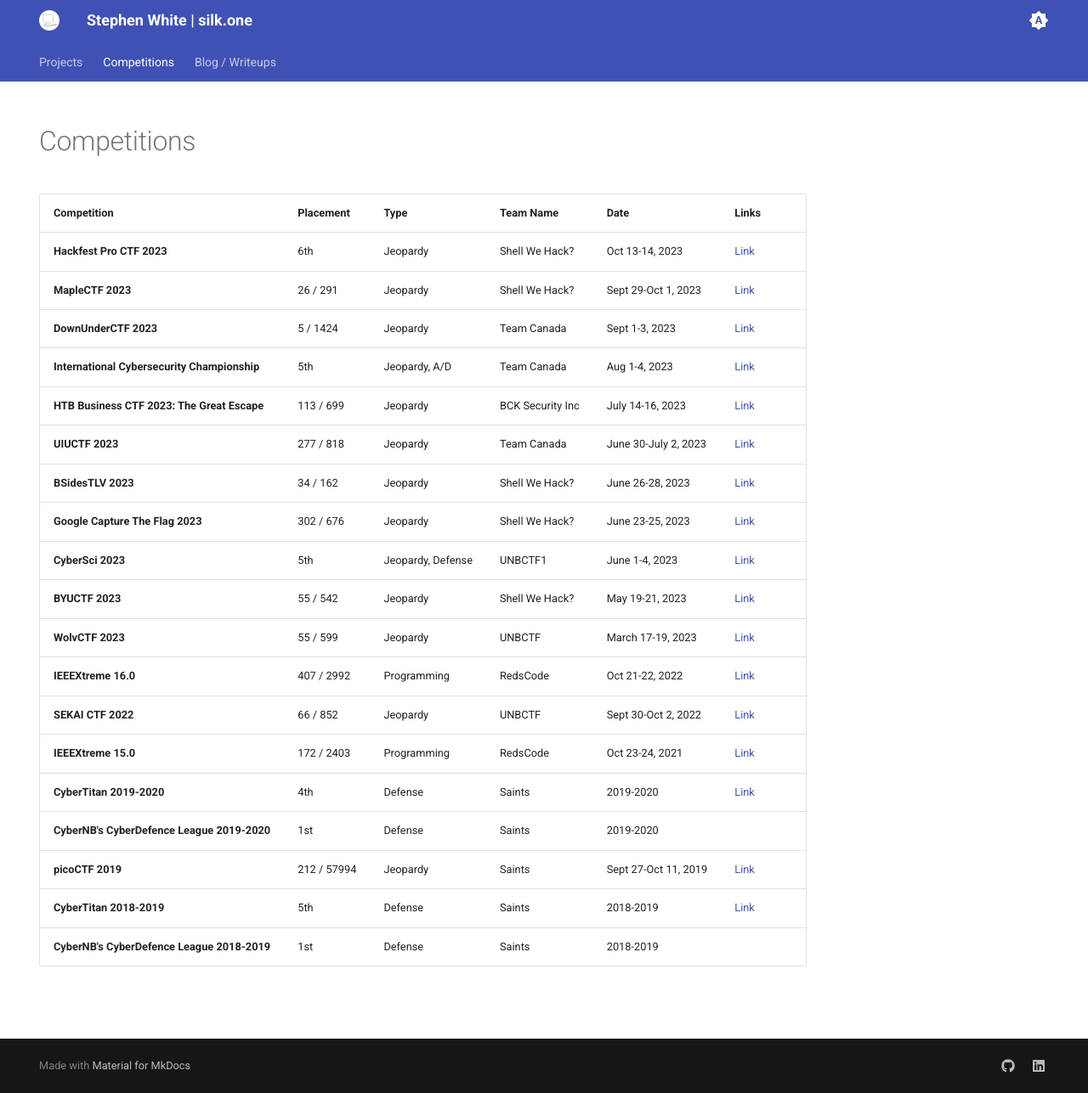
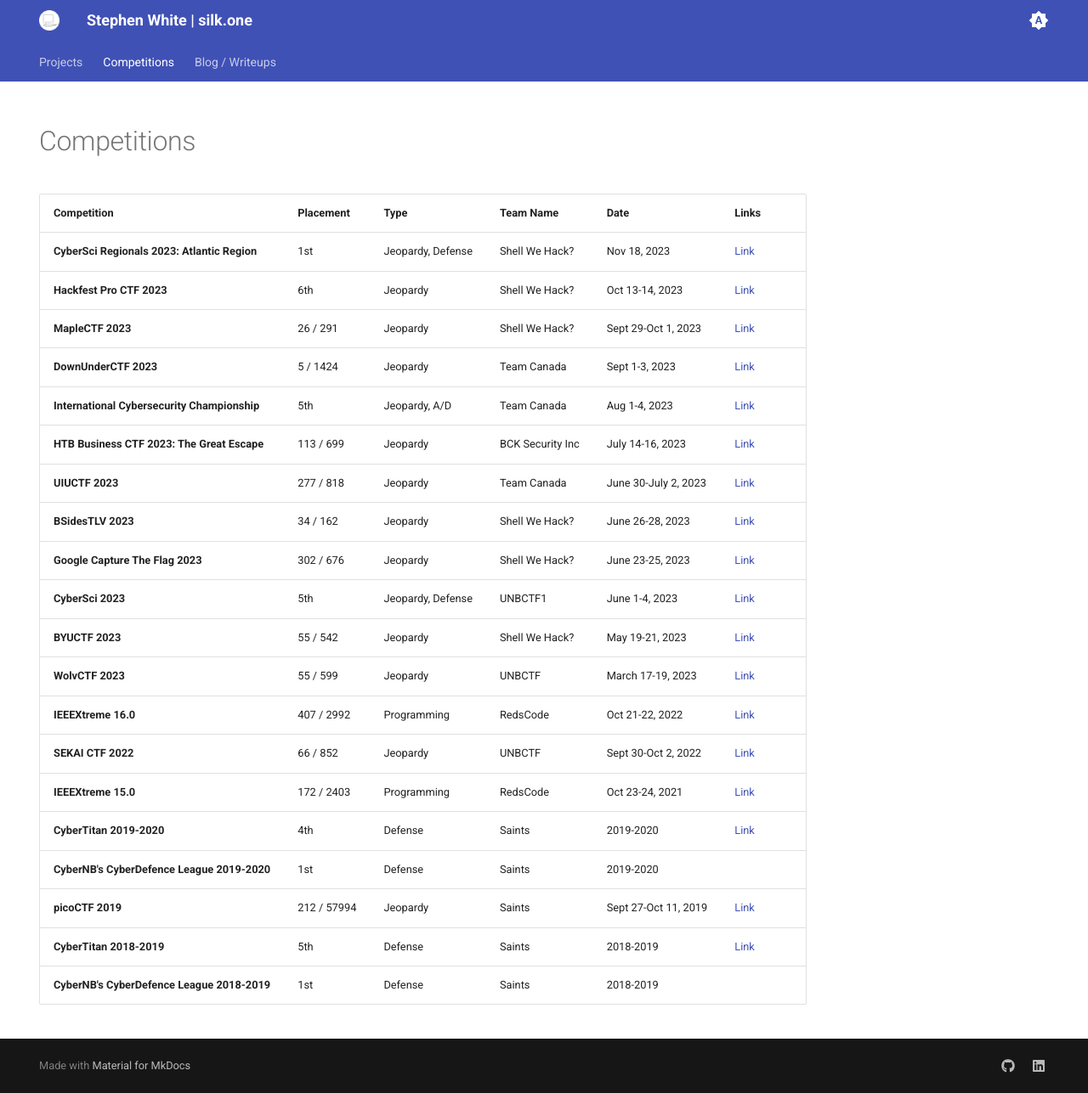
Before and after one commit to iamsilk/silk.one, an MkDocs documentation site: the page built from docs/competitions.md, in a window 1280 px wide and 1287 px high. Shown: the whole window at 85% size. Built offline with MkDocs 1.6.1 and Material for MkDocs 9.7.7, drawn with Linux system fonts in a browser that asks for light colours.

Commit message:
Add CyberSci regionals

```diff
--- a/docs/competitions.md
+++ b/docs/competitions.md
@@ -8,6 +8,7 @@
 
 | Competition                                      | Placement     | Type               | Team Name        | Date                      | Links                                                                                   |
 | ------------------------------------------------ | ------------- | ------------------ | ---------------- | ------------------------- | --------------------------------------------------------------------------------------- |
+| **CyberSci Regionals 2023: Atlantic Region**     | 1st           | Jeopardy, Defense  | Shell We Hack?   | Nov 18, 2023              | [Link](https://cybersecuritychallenge.ca/en/)                                           |
 | **Hackfest Pro CTF 2023**                        | 6th           | Jeopardy           | Shell We Hack?   | Oct 13-14, 2023           | [Link](https://hfctf.ca/en/ctfs/)                                                       |
 | **MapleCTF 2023**                                | 26 / 291      | Jeopardy           | Shell We Hack?   | Sept 29-Oct 1, 2023       | [Link](https://ctftime.org/event/2038)                                                  |
 | **DownUnderCTF 2023**                            | 5 / 1424      | Jeopardy           | Team Canada      | Sept 1-3, 2023            | [Link](https://ctftime.org/event/1954)                                                  |
```
